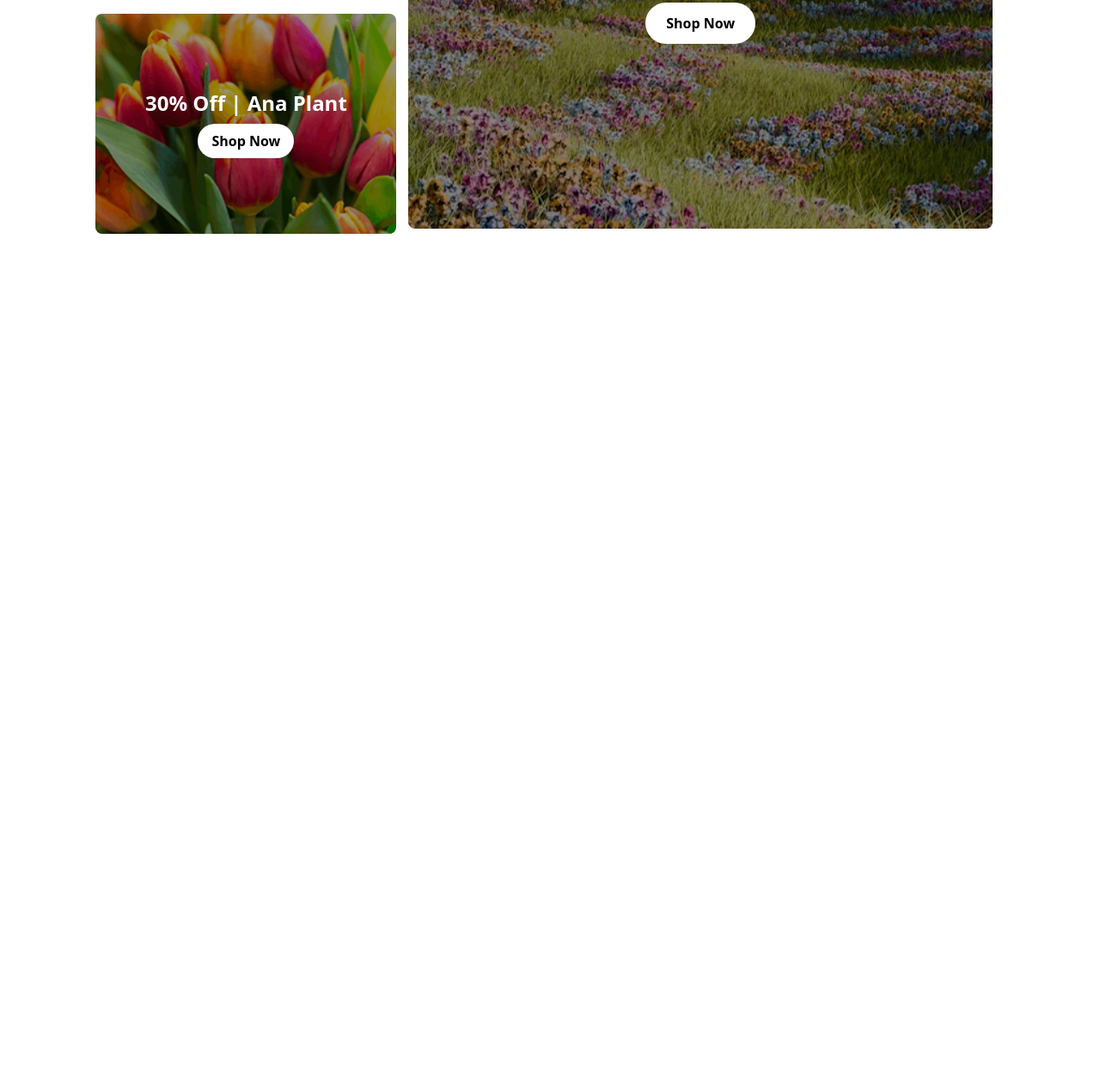
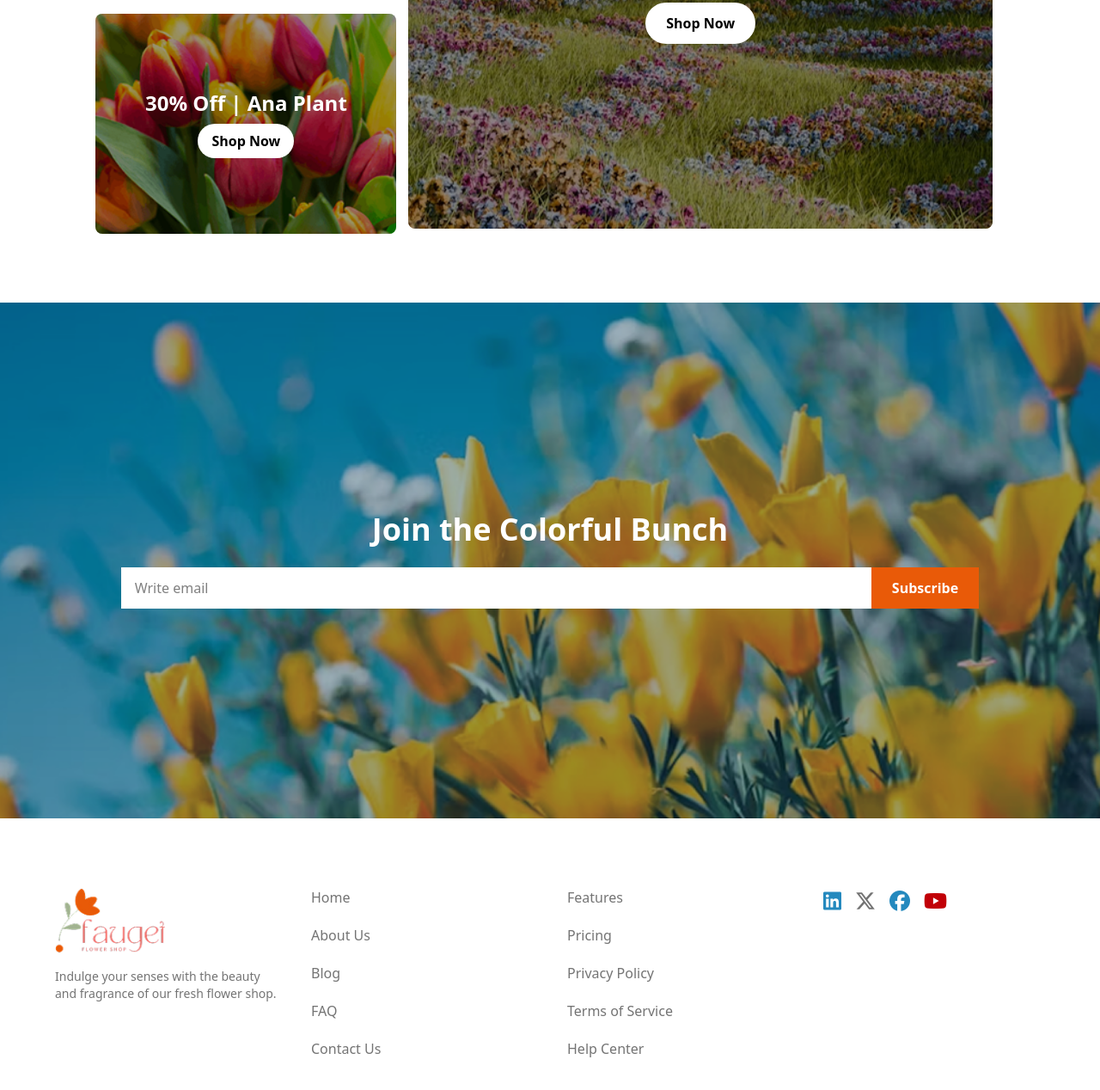
Before and after one commit to shohanalli/second-assignment, a plain HTML site: page index.html in a window 1280 px wide. Shown: the part 2569-3837 px from the top of the page at 86% size. Before the commit the page ends 2881 px from the top, so only its background shows below. Drawn offline with nearby package versions, Linux system fonts and the light colour scheme.

Commit message:
end the assingment

```diff
--- a/index.html
+++ b/index.html
@@ -158,7 +158,7 @@
         </div>
       </div>
     </div>
-    <div class="relative w-[350px] h-64 lg:w-[680px] lg:h-[530px] bg-[url('./img/deal-zabo.png')] bg-cover bg-center rounded-lg overflow-hidden col-span-1 mx-auto">
+    <div class="relative w-[350px] h-64 lg:w-[680px] lg:h-[530px] bg-[url('./img/deal-zabo.png')] bg-cover bg-center rounded-lg overflow-hidden col-span-1 lg:mx-auto">
       <div class="absolute inset-0 bg-black/40 flex flex-col items-center justify-center text-white text-center">
         <h3 class="text-3xl font-semibold mb-4">25% Off | Zabo Plant</h3>
         <button class="bg-white text-black px-6 py-3 rounded-full font-semibold">Shop Now</button>
@@ -167,12 +167,59 @@
   </div>
 </section>
 <!-- Latest  Deals section stop -->
-
-
+<!-- subscribe section start -->
+<section class="py-10">
+  <div class="w-full h-[450px] sm:h-[500px] md:h-[600px] bg-[url('./img/news-letter-bg.png')] bg-cover bg-center flex flex-col items-center justify-center lg:px-4">
+    <h1 class="text-2xl md:text-4xl font-bold text-white mb-6 text-center">Join the Colorful Bunch</h1>
+    <div class="flex w-[120px] lg:w-[80%] -ml-[190px] lg:mx-auto">
+      <input type="text" placeholder="Write email" class="flex-grow px-2 py-2  lg:px-4 lg:py-3 outline-none bg-white" />
+      <button class="bg-[#E95A08] text-white px-6 py-3 font-semibold ">Subscribe</button>
+    </div>
+  </div>
+</section>
 </main>
 
-    <footer>
+<footer class=" text-[#0000008c] py-10">
+  <div class="w-[90%] max-w-7xl mx-auto grid grid-cols-1 md:grid-cols-2 lg:grid-cols-4 gap-10 text-left">
 
-    </footer>
+    <!-- Logo & Description -->
+    <div>
+      <img src="img/logo.png" alt="Logo" class="mx-auto lg:mx-0 mb-4 w-32">
+      <p class="text-sm">
+        Indulge your senses with the beauty and fragrance of our fresh flower shop.
+      </p>
+    </div>
+
+    <!-- Navigation Links 1 -->
+    <div>
+      <ul class="space-y-5">
+        <li><a href="#">Home</a></li>
+        <li><a href="#">About Us</a></li>
+        <li><a href="#">Blog</a></li>
+        <li><a href="#">FAQ</a></li>
+        <li><a href="#">Contact Us</a></li>
+      </ul>
+    </div>
+    <div>
+
+      <ul class="space-y-5">
+        <li><a href="#">Features</a></li>
+        <li><a href="#">Pricing</a></li>
+        <li><a href="#">Privacy Policy</a></li>
+        <li><a href="#">Terms of Service</a></li>
+        <li><a href="#">Help Center</a></li>
+      </ul>
+    </div>
+    <div>
+      <div class="flex justify-start space-x-4 text-2xl">
+        <a href="#"><i class="fa-brands fa-linkedin text-[#2489BE]"></i></a>
+        <a href="#"><i class="fa-brands fa-x-twitter"></i></a>
+        <a href="#"><i class="fa-brands fa-facebook text-[#2489BE]"></i></a>
+        <a href="#"><i class="fa-brands fa-youtube text-red-700"></i></a>
+      </div>
+    </div>
+
+  </div>
+</footer>
 </body>
 </html>
```
